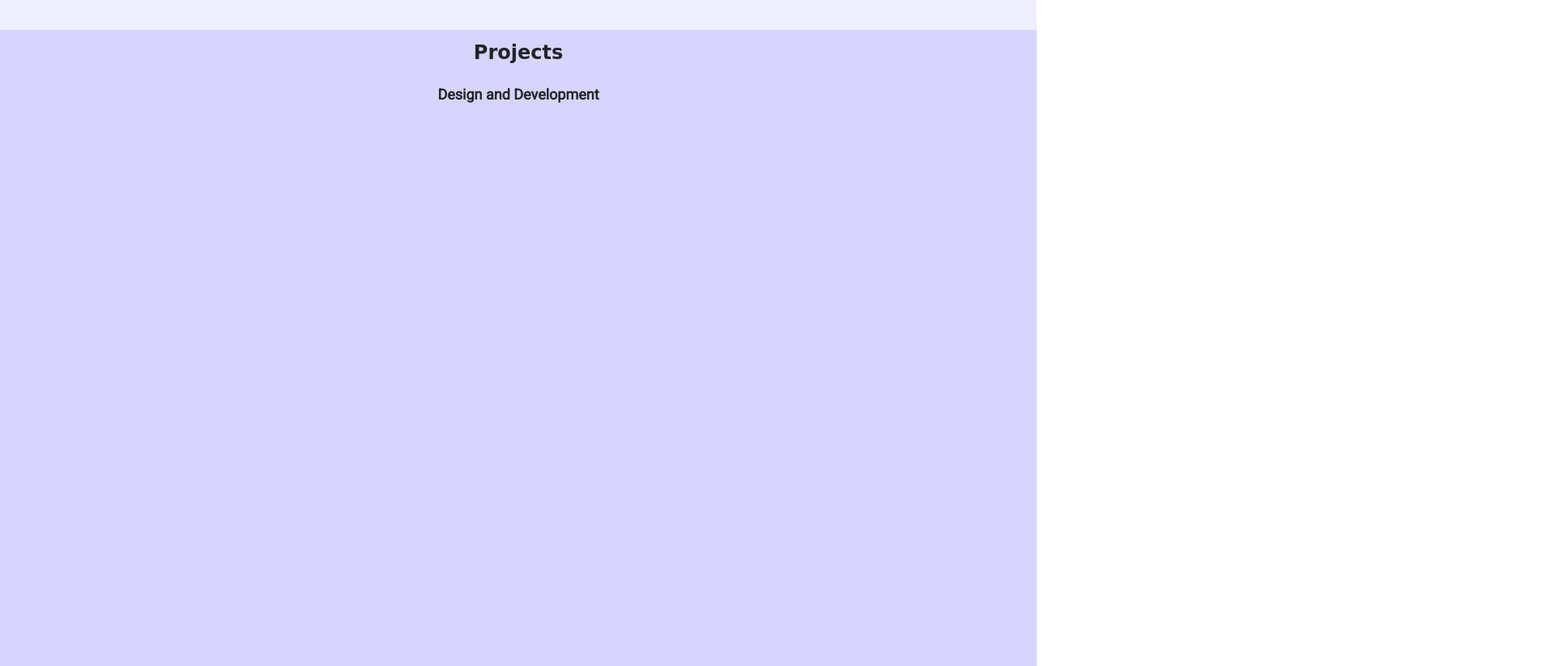
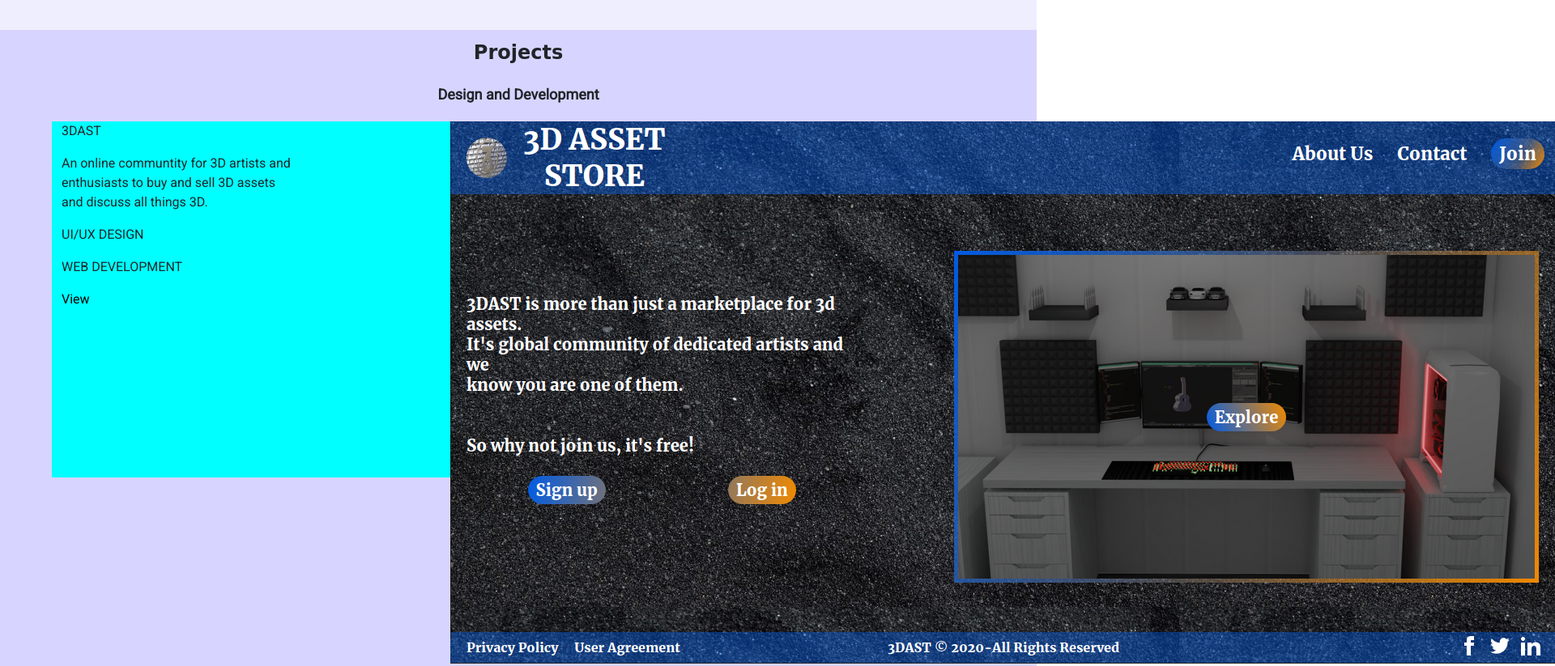
Before and after one commit to Robby-apt/New-Site, a plain HTML site: page index.html in a window 1280 px wide. Shown: the part 1563-2386 px from the top of the page at 81% size, 1920 px wide, since content can reach past the window. Drawn offline with nearby package versions, Linux system fonts and the light colour scheme; a web font is replaced by a local one.

Commit message:
Initial setup of projects section layout

```diff
--- a/css/projects.css
+++ b/css/projects.css
@@ -16,8 +16,10 @@
     min-height: 100vh;
 }
 
-/* .projectSlide{
+.projectSlide{
     background-color: aqua;
+    margin: 1.25rem auto;
 
+    width: 90vw;
     height: 27.5rem;
-} */
+}
--- a/index.html
+++ b/index.html
@@ -276,9 +276,34 @@
 			</div> -->
 
 			<div class="row projectSlide">
-				<div class="col col-lg-5 col-md-12 col-sm-12"></div>
+				<div class="col col-lg-5 col-md-12 col-sm-12">
+					<p class="projectName">
+						3DAST
+					</p>
 
-				<div class="col col-lg-7 col-md-12 col-sm-12"></div>
+					<p class="projectDescription">
+						An online communtity for 3D artists and
+						<br>
+						enthusiasts to buy and sell 3D assets
+						<br>
+						and discuss all things 3D.
+					</p>
+
+					<div class="tagSection">
+						<p class="tag">UI/UX DESIGN</p>
+						<p class="tag">WEB DEVELOPMENT</p>
+					</div>
+
+					<a href="" class="viewBtnArea">
+						<div class="btnSection">
+							<p class="btnLightMode">View</p>
+						</div>
+					</a>
+				</div>
+
+				<div class="col col-lg-7 col-md-12 col-sm-12">
+					<img src="images/webui-projects/3DAST.png" alt="3DAST" class="projectImg">
+				</div>
 			</div>
 		</div>
 
```
